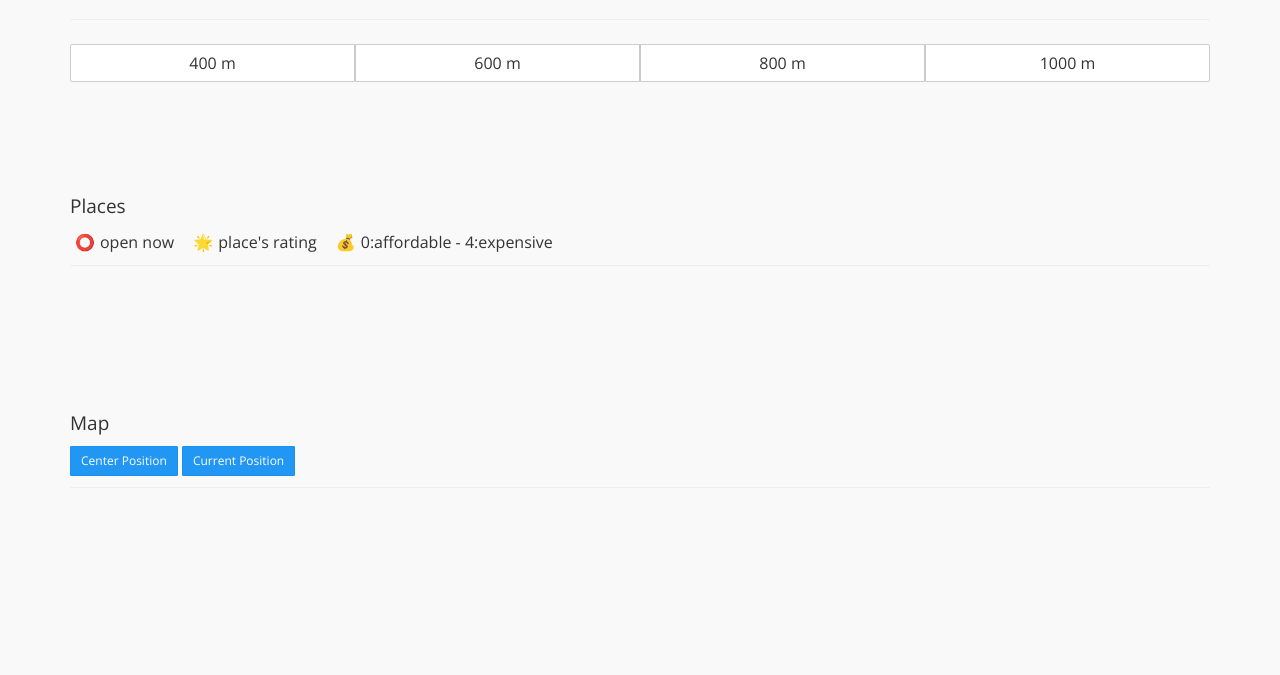
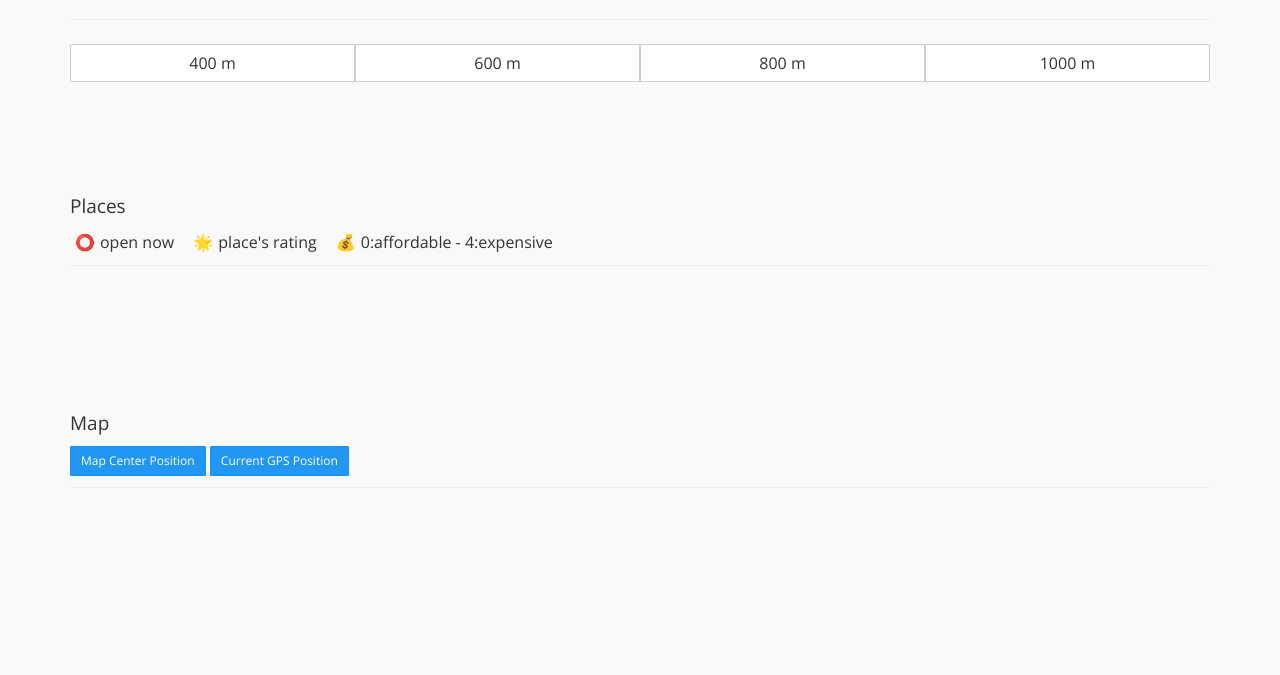
Before and after one commit to qoAopx/todays-lunch, a website: page public/index.html in a window 1280 px wide. Shown: the part 125-800 px from the top of the page. Drawn offline with nearby package versions, Linux system fonts and the light colour scheme; some packages are replaced by stand-ins of ours.

Commit message:
[change] button name

```diff
--- a/public/index.html
+++ b/public/index.html
@@ -102,8 +102,8 @@
                     <div class="page-header">
                         <h4>Map</h4>
                         <div class="bs-component">
-                            <a href="#" id="center_position" class="btn btn-primary btn-sm">Center Position</a>
-                            <a href="#" id="current_position" class="btn btn-primary btn-sm">Current Position</a>
+                            <a href="#" id="center_position" class="btn btn-primary btn-sm">Map Center Position</a>
+                            <a href="#" id="current_position" class="btn btn-primary btn-sm">Current GPS Position</a>
                         </div>
                     </div>
                     <div class="bs-component">
```
